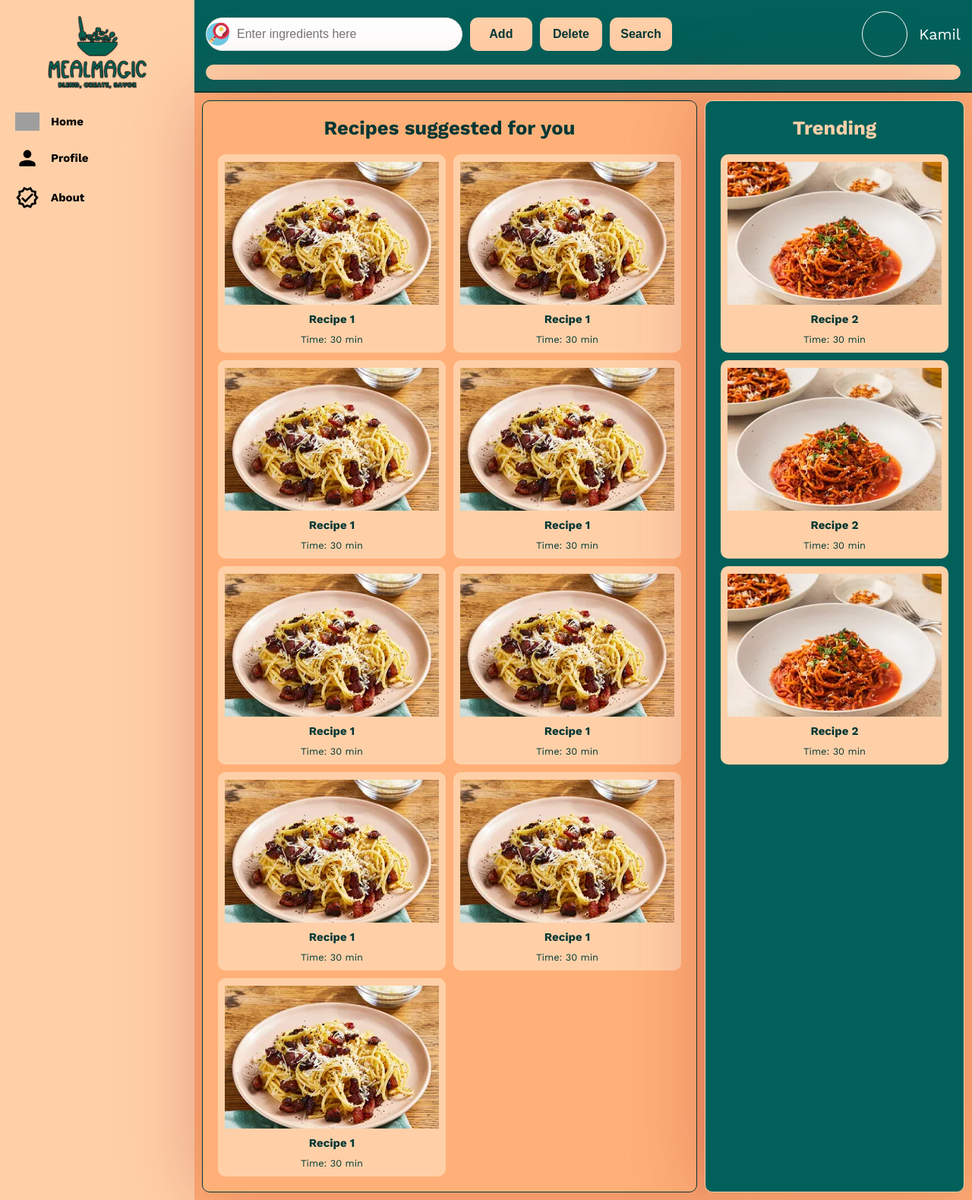
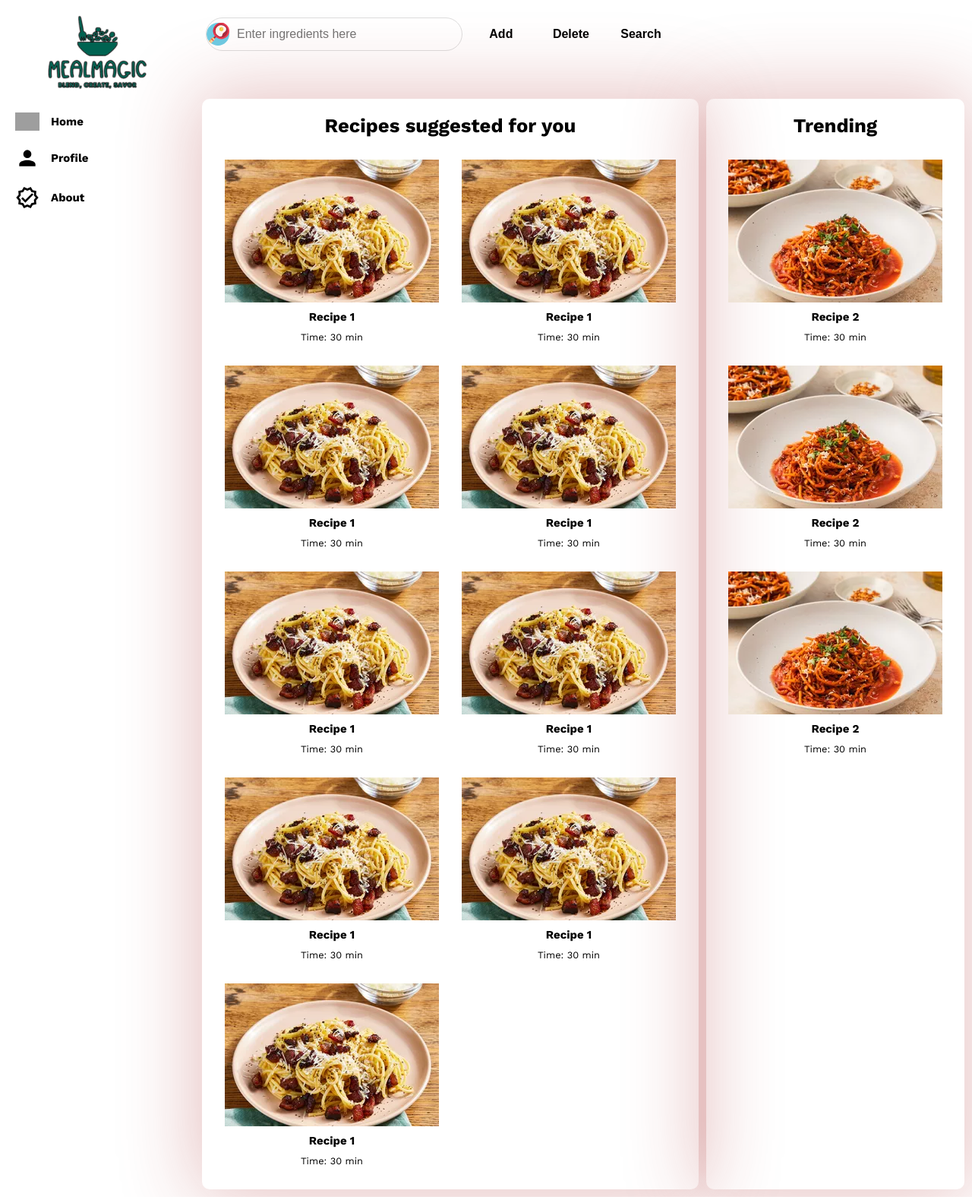
Before and after one commit to Kasy00/WDPAI-project, a PHP site: page /public/views/home in a window 1280 px wide. Shown: the whole page at 76% size. Run offline with PHP 8.4, Linux system fonts and the light colour scheme; some web fonts are replaced; grey boxes are pictures that could not be loaded.

Commit message:
Updated CSS styles in home and profile pages

```diff
--- a/public/css/home-style.css
+++ b/public/css/home-style.css
@@ -2,12 +2,6 @@
 @import url('https://fonts.googleapis.com/css2?family=Single+Day&display=swap');
 
 :root{
-    --primary: #ff852ea4;
-    --secondary: #01605A;
-    --accents: #FFD0A8;
-    --input-red: #E21A4B;
-    --input-green: #46d110;
-    --font-primary: #003734;
     --bar-width: 6rem;
     --bar-height: 0.8rem;
     --hamburger-gap: 0.6rem;
```
Also changed, not shown: public/css/profile-style.css (+16 -0 lines).
